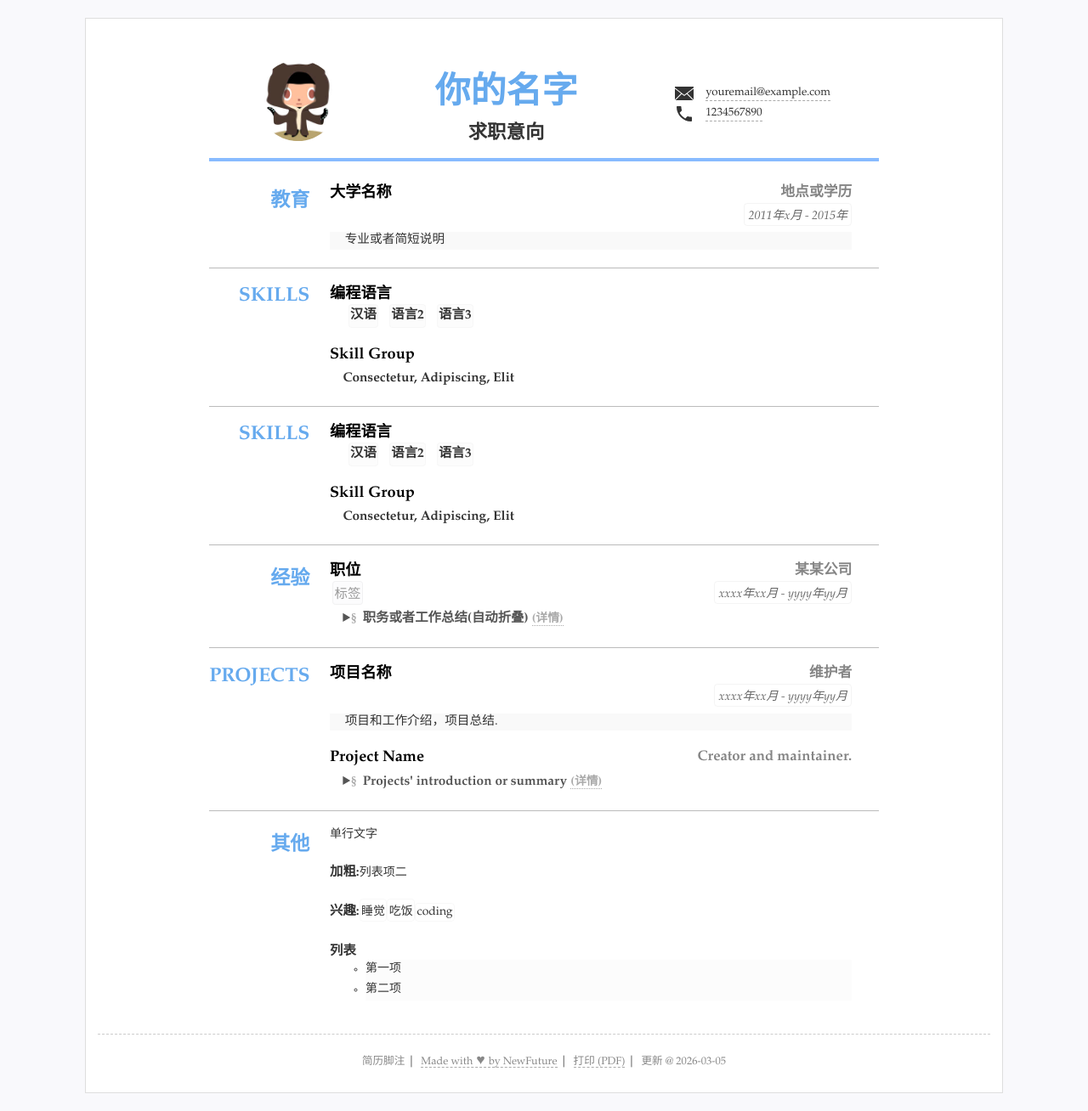
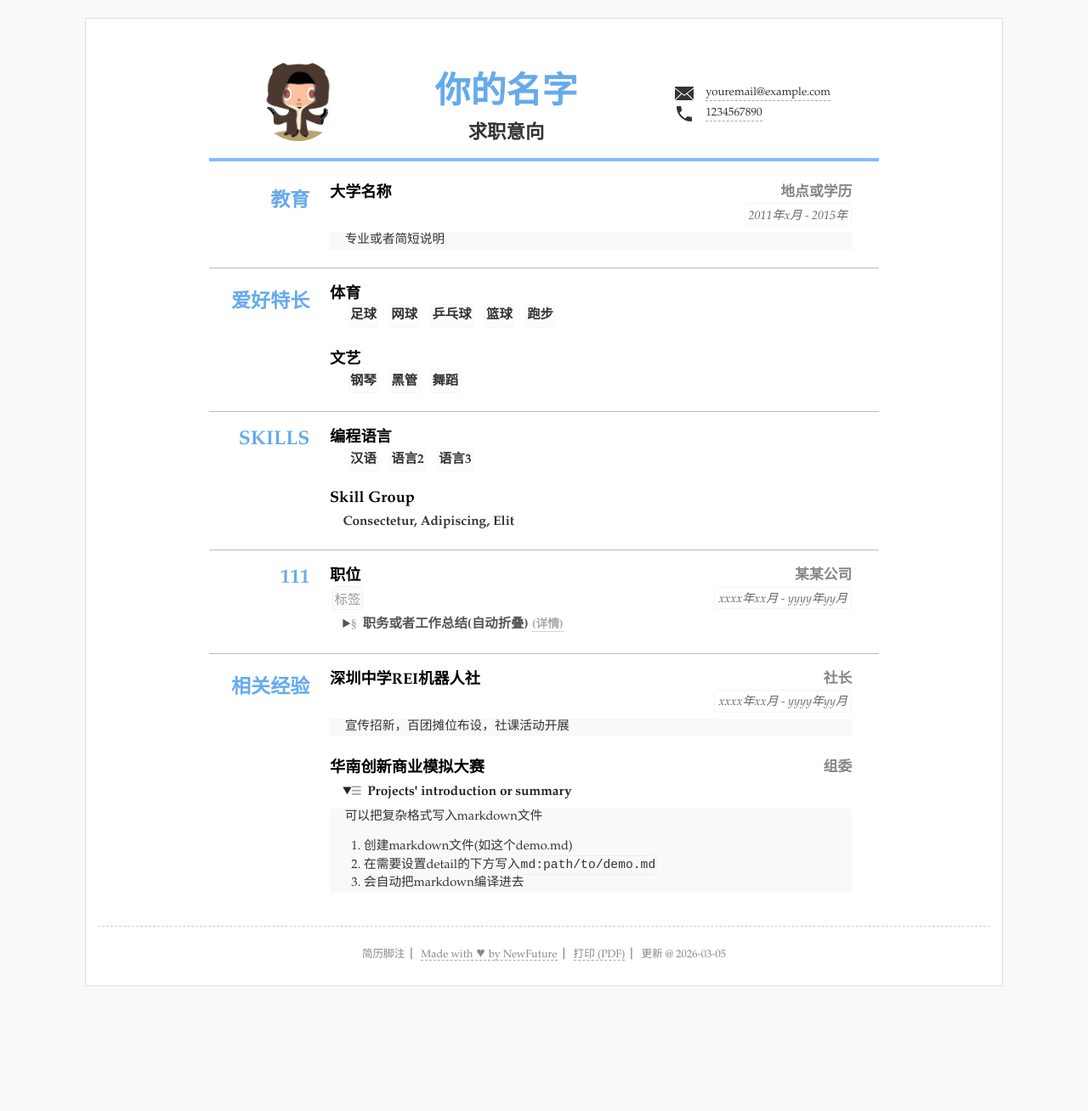
Before and after one commit to def-Kevin/resume, a Jekyll site: the page built from index.html, in a window 1280 px wide. Shown: the whole page at 85% size. Built offline with Jekyll 4.4.1, drawn with Linux system fonts in a browser that asks for light colours; after the commit the page ends 1182 px from its top, so only the background shows below that.

Commit message:
Update resume.yml

```diff
--- a/_data/resume.yml
+++ b/_data/resume.yml
@@ -33,16 +33,21 @@ main: #简历主要内容，
 
 
 
-- type: skills
+- type: 爱好特长
   # name: "技能"
   content:
-  - title: 编程语言
+  - title: 体育
     items: #itmems 可以小块的方式显示
-    - 汉语
-    - 语言2
-    - 语言3
-  - title: Skill Group
-    summary: Consectetur, Adipiscing, Elit
+    - 足球
+    - 网球
+    - 乒乓球
+    - 篮球
+    - 跑步
+  - title: 文艺
+    items: #itmems 可以小块的方式显示
+    - 钢琴
+    - 黑管
+    - 舞蹈
 
 - type: skills
   # name: "技能"
@@ -56,8 +61,8 @@ main: #简历主要内容，
     summary: Consectetur, Adipiscing, Elit
 
 
-- type: experience
-  name: 经验
+- type: experience1
+  name: 111
   content:
   - title: 职位
     sub: 某某公司
@@ -70,37 +75,38 @@ main: #简历主要内容，
     #可以设置open默认展开
 
 
-- type: projects
-  name: Projects
+- type: experience
+  name: 相关经验
   content:
-  - title: 项目名称
+  - title: 深圳中学REI机器人社
     duration: xxxx年xx月 - yyyy年yy月
-    detail: 项目和工作介绍，项目总结.
-    sub: 维护者
-  - title: Project Name
+    detail: 宣传招新，百团摊位布设，社课活动开展
+    sub: 社长
+  - title: 华南创新商业模拟大赛
     summary: Projects' introduction or summary
+    open: open
     detail:
       md: _data/demo.md
-    sub: Creator and maintainer.
+    sub: 组委
    #可继续添加更多内容
 
 #others 其他简略内容(列表)
-others: #其他列表显示
-- type: others #ID可以为空
-  name: '其他'
-  content: #选择需要的格式
-  - 单行文字
-  - title: "加粗:"
-    text: "列表项二"
-  - title: "兴趣:"
-    items: #单行列表
-    - 睡觉
-    - 吃饭
-    - coding
-  - title: 列表
-    list:
-    - 第一项
-    - 第二项
+# others: #其他列表显示
+# - type: others #ID可以为空
+#   name: '其他'
+#   content: #选择需要的格式
+#   - 单行文字
+#   - title: "加粗:"
+#     text: "列表项二"
+#   - title: "兴趣:"
+#     items: #单行列表
+#     - 睡觉
+#     - 吃饭
+#     - coding
+#   - title: 列表
+#     list:
+#     - 第一项
+#     - 第二项
 #- type:
 #  name: '其他'
 #  content: #选择需要的格式
```
